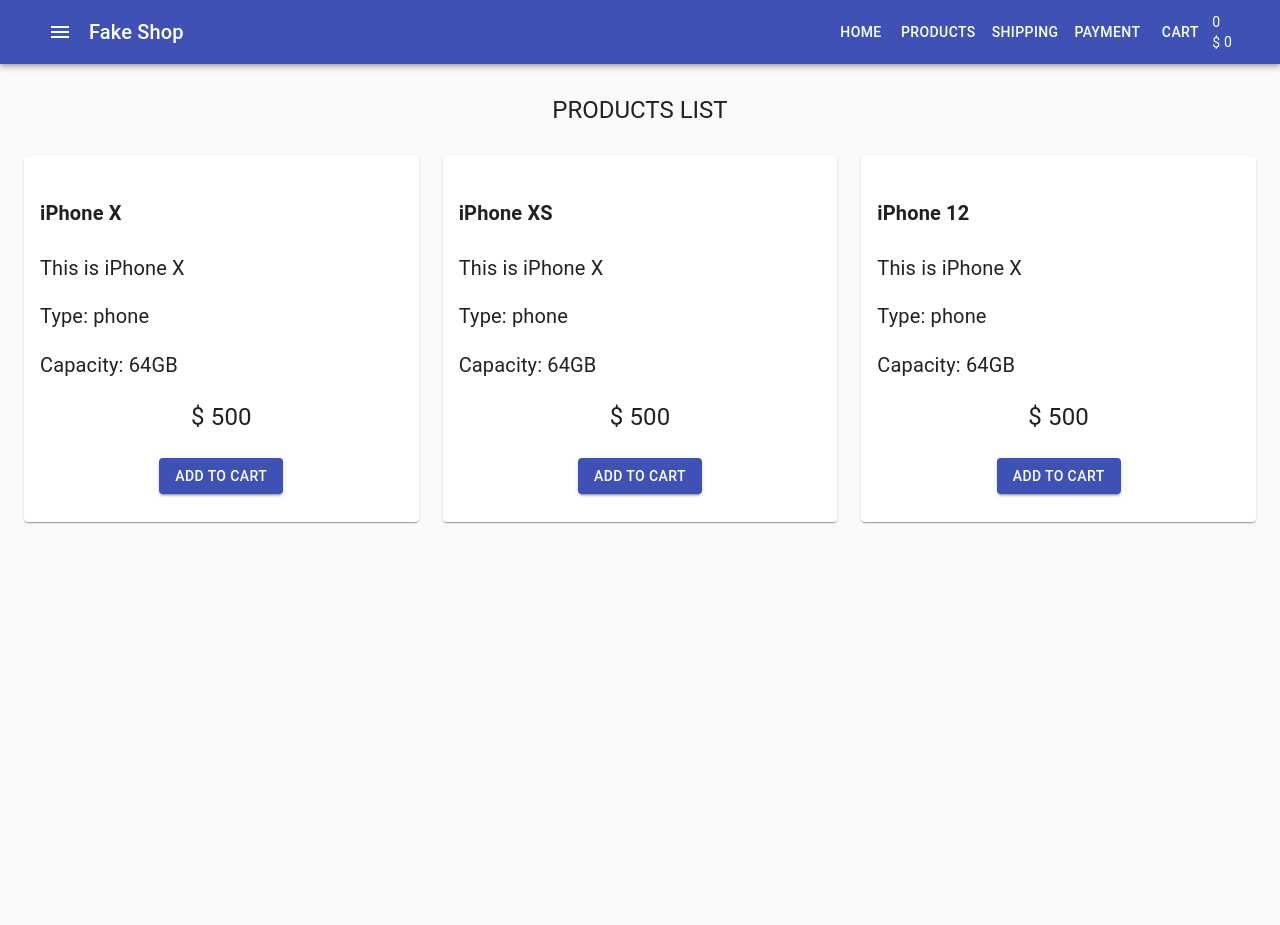
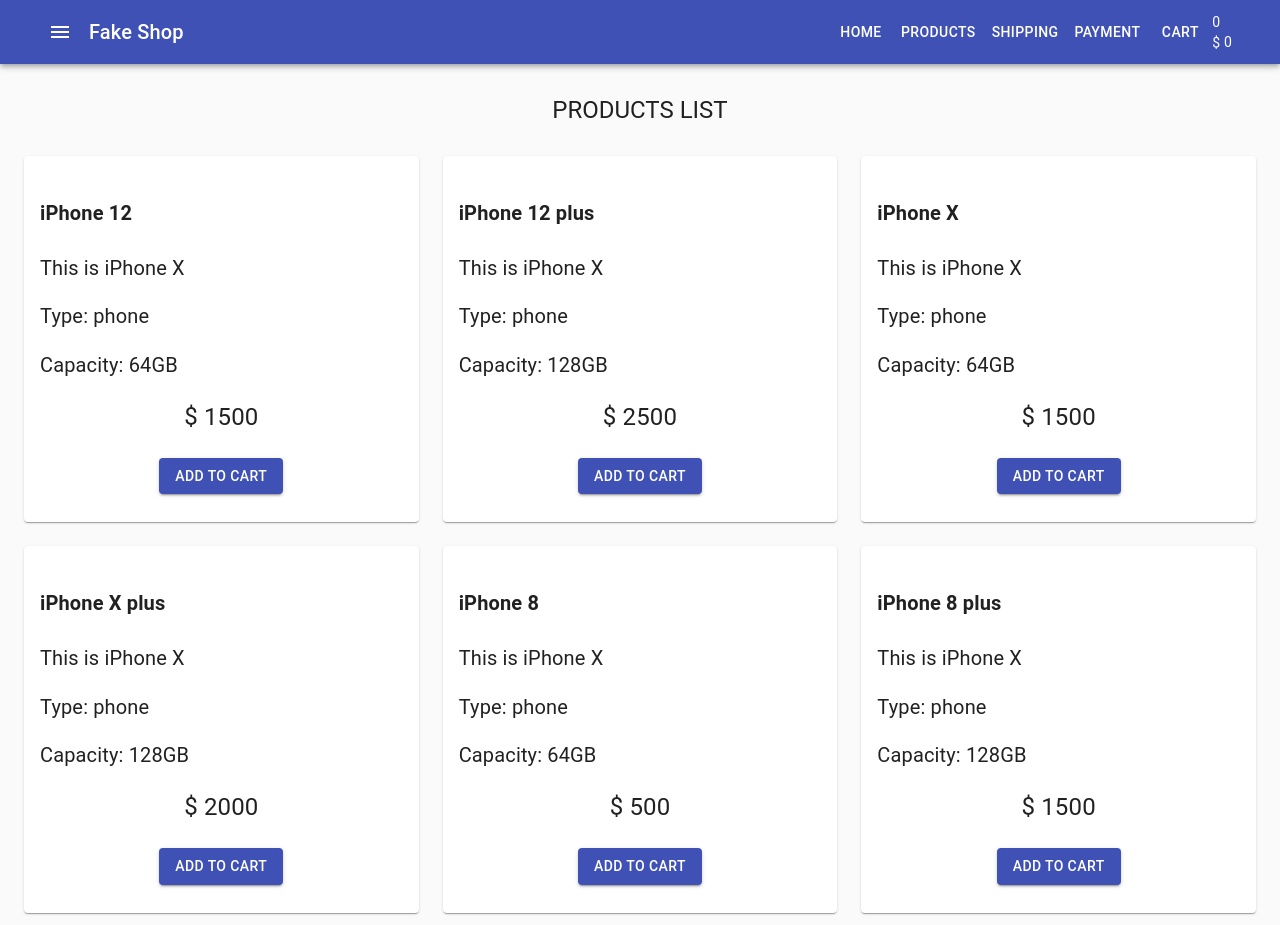
Before and after one commit to daniilkevich/fake-shop-react, a React (Create React App) app: page / in a window 1280 px wide. Before the commit the page ends 800 px from the top, so only its background shows below. Built offline with nearby package versions, Linux system fonts and the light colour scheme.

Commit message:
added productsArray using map

```diff
--- a/src/components/Products/ProductListItem.js
+++ b/src/components/Products/ProductListItem.js
@@ -8,10 +8,10 @@
         <Card>
             <CardContent className="product">
                 <h4>{props.name}</h4>
-                <p>This is iPhone X</p>
-                <p>Type: phone</p>
-                <p>Capacity: 64GB</p>
-                <div className="product-price">$ 500</div>
+                <p>{props.description}</p>
+                <p>Type: {props.type}</p>
+                <p>Capacity: {props.capacity}GB</p>
+                <div className="product-price">$ {props.price}</div>
             </CardContent>
             <CardActions className="product-btn">
                     <Button variant="contained" color="primary">Add to Cart</Button>
--- a/src/components/Products/ProductsList.js
+++ b/src/components/Products/ProductsList.js
@@ -2,6 +2,7 @@
 import { Grid, makeStyles } from '@material-ui/core'
 import Typography from '@material-ui/core/Typography'
 import ProductlistItem from './ProductListItem'
+import productsArray from './productsArray'
 
 const useStyles = makeStyles({
     h1: {
@@ -23,15 +24,14 @@
                 alignItems="center"
                 spacing={3}
             >
-                <Grid item xs={12} sm={6} md={4}>
-                    <ProductlistItem name="iPhone X" />
-                </Grid>
-                <Grid item xs={12} sm={6} md={4}>
-                    <ProductlistItem name="iPhone XS" />
-                </Grid>
-                <Grid item xs={12} sm={6} md={4}>
-                    <ProductlistItem name="iPhone 12" />
-                </Grid>
+                {
+                    productsArray.map(product => (
+                        <Grid item xs={12} sm={6} md={4}>
+                            <ProductlistItem name={product.name} description={product.description} type={product.type} capacity={product.capacity} price={product.price}/>
+                        </Grid>
+                    ))
+                }
+
             </Grid>
 
 
--- /dev/null
+++ b/src/components/Products/productsArray.js
@@ -0,0 +1,46 @@
+const productsArray = [
+    {
+        name: 'iPhone 12',
+        description: 'This is iPhone X',
+        type: 'phone',
+        capacity: '64',
+        price: '1500',
+    },
+    {
+        name: 'iPhone 12 plus',
+        description: 'This is iPhone X',
+        type: 'phone',
+        capacity: '128',
+        price: '2500',
+    },
+    {
+        name: 'iPhone X',
+        description: 'This is iPhone X',
+        type: 'phone',
+        capacity: '64',
+        price: '1500',
+    },
+    {
+        name: 'iPhone X plus',
+        description: 'This is iPhone X',
+        type: 'phone',
+        capacity: '128',
+        price: '2000',
+    },
+    {
+        name: 'iPhone 8',
+        description: 'This is iPhone X',
+        type: 'phone',
+        capacity: '64',
+        price: '500',
+    },
+    {
+        name: 'iPhone 8 plus',
+        description: 'This is iPhone X',
+        type: 'phone',
+        capacity: '128',
+        price: '1500',
+    },
+
+]
+export default productsArray
```
